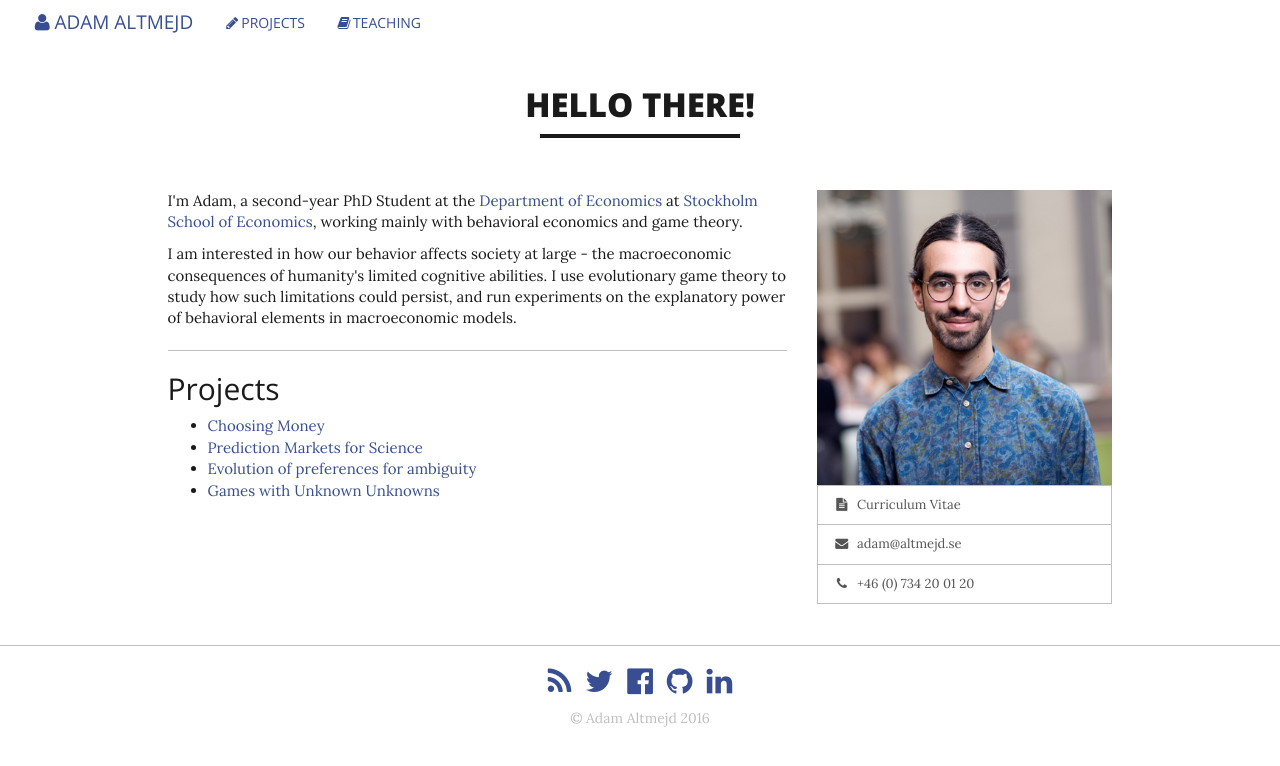
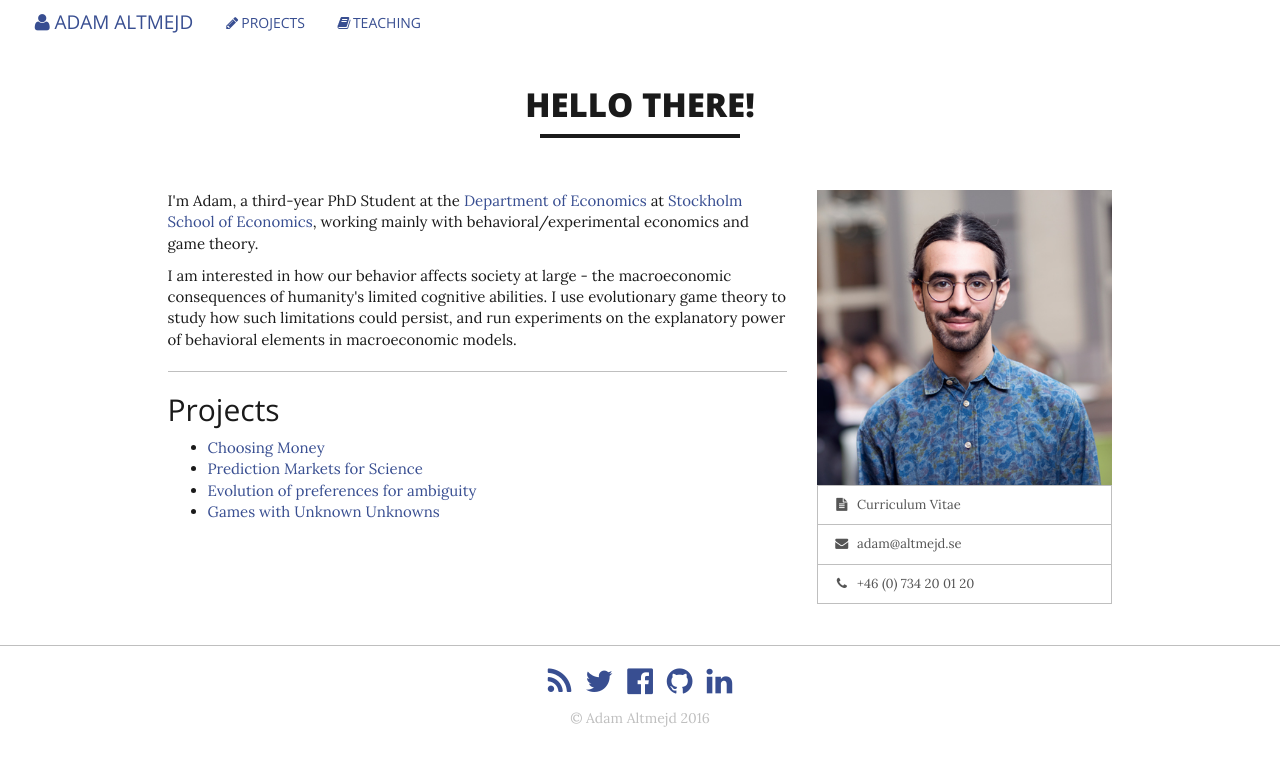
Before and after one commit to adamaltmejd/adamaltmejd.github.io, a Jekyll site: the page built from index.html, in a window 1280 px wide. Shown: the top 766 px of the page. Built offline with Jekyll 4.4.1, drawn with Linux system fonts in a browser that asks for light colours; nearby versions of some CDN libraries.

Commit message:
Small content update

```diff
--- a/index.html
+++ b/index.html
@@ -7,7 +7,7 @@
 
 <div class="row" itemscope itemtype="http://schema.org/Person">
     <div class="col-xs-12 col-sm-8">
-        <p>I'm <span itemprop="firstName">Adam</span>, a second-year <span itemprop="jobTitle">PhD Student</span> at the <a href="https://www.hhs.se/en/Research/Departments/DE/">Department of Economics</a> at <a itemprop="affiliation" href="https://www.hhs.se/en/">Stockholm School of Economics</a>, working mainly with behavioral economics and game theory.</p>
+        <p>I'm <span itemprop="firstName">Adam</span>, a third-year <span itemprop="jobTitle">PhD Student</span> at the <a href="https://www.hhs.se/en/Research/Departments/DE/">Department of Economics</a> at <a itemprop="affiliation" href="https://www.hhs.se/en/">Stockholm School of Economics</a>, working mainly with behavioral/experimental economics and game theory.</p>
 
         <p>I am interested in how our behavior affects society at large - the macroeconomic consequences of humanity's limited cognitive abilities. I use evolutionary game theory to study how such limitations could persist, and run experiments on the explanatory power of behavioral elements in macroeconomic models.</p>
 
```
Also changed, not shown: 1 other file.
